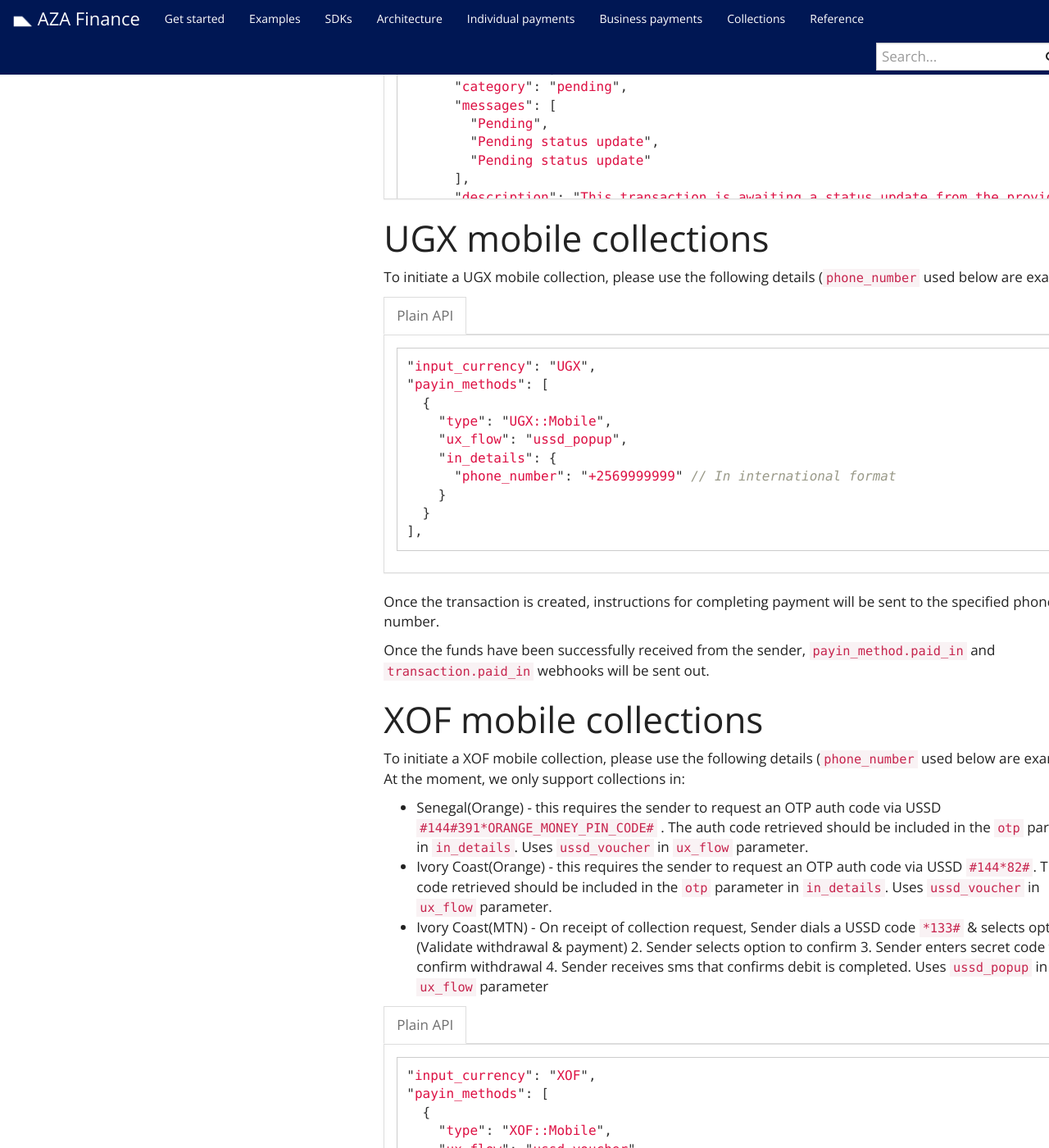
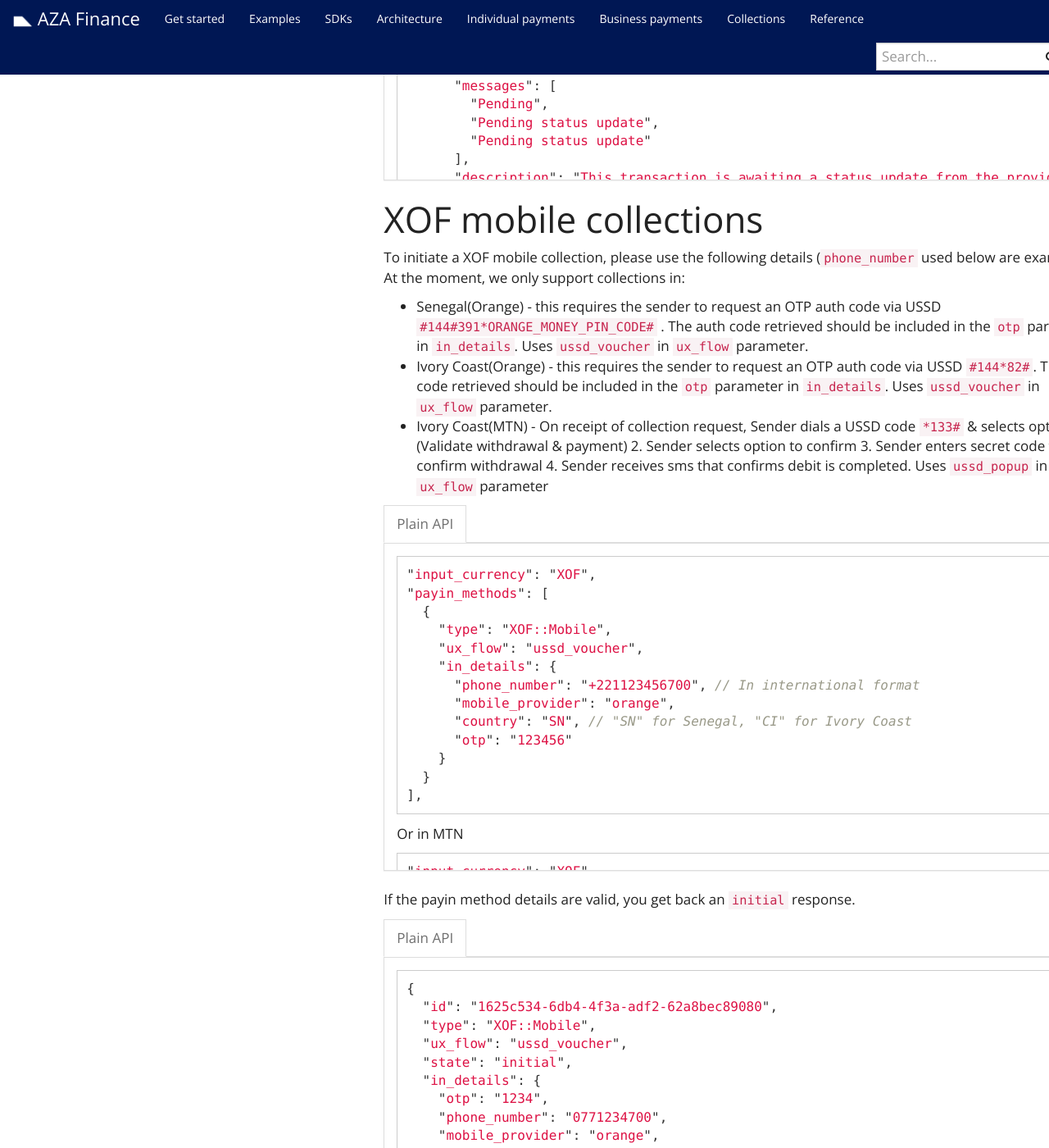
Before and after one commit to transferzero/api-documentation, a Jekyll site: the page built from _docs/collection-details.md, in a window 1280 px wide and 1400 px high, scrolled down 4307 px. Shown: the whole window at 82% size. Built offline with Jekyll 4.4.1, drawn with Linux system fonts in a browser that asks for light colours; nearby versions of some CDN libraries; comment, search, counter and statistics services are not loaded; some of the changed text lies outside the part shown.

Commit message:
BTA-9246 Deprecate legacy corridor for collections

````diff
--- a/_docs/collection-details.md
+++ b/_docs/collection-details.md
@@ -243,33 +243,6 @@ When the collection process starts, a `payin_method.pending` webhook is sent out
 {% endcapture %}
 
 {% include language-tabbar.html prefix="collection-ghs-mobile-otp-payin-pending" raw=data-raw %}
-
-# UGX mobile collections
-
-To initiate a UGX mobile collection, please use the following details (`phone_number` used below are examples):
-
-{% capture data-raw %}
-
-```javascript
-"input_currency": "UGX",
-"payin_methods": [
-  {
-    "type": "UGX::Mobile",
-    "ux_flow": "ussd_popup",
-    "in_details": {
-      "phone_number": "+2569999999" // In international format
-    }
-  }
-],
-```
-
-{% endcapture %}
-
-{% include language-tabbar.html prefix="collection-ugx-mobile" raw=data-raw %}
-
-Once the transaction is created, instructions for completing payment will be sent to the specified phone number.
-
-Once the funds have been successfully received from the sender, `payin_method.paid_in` and `transaction.paid_in` webhooks will be sent out.
 
 # XOF mobile collections
 
````
